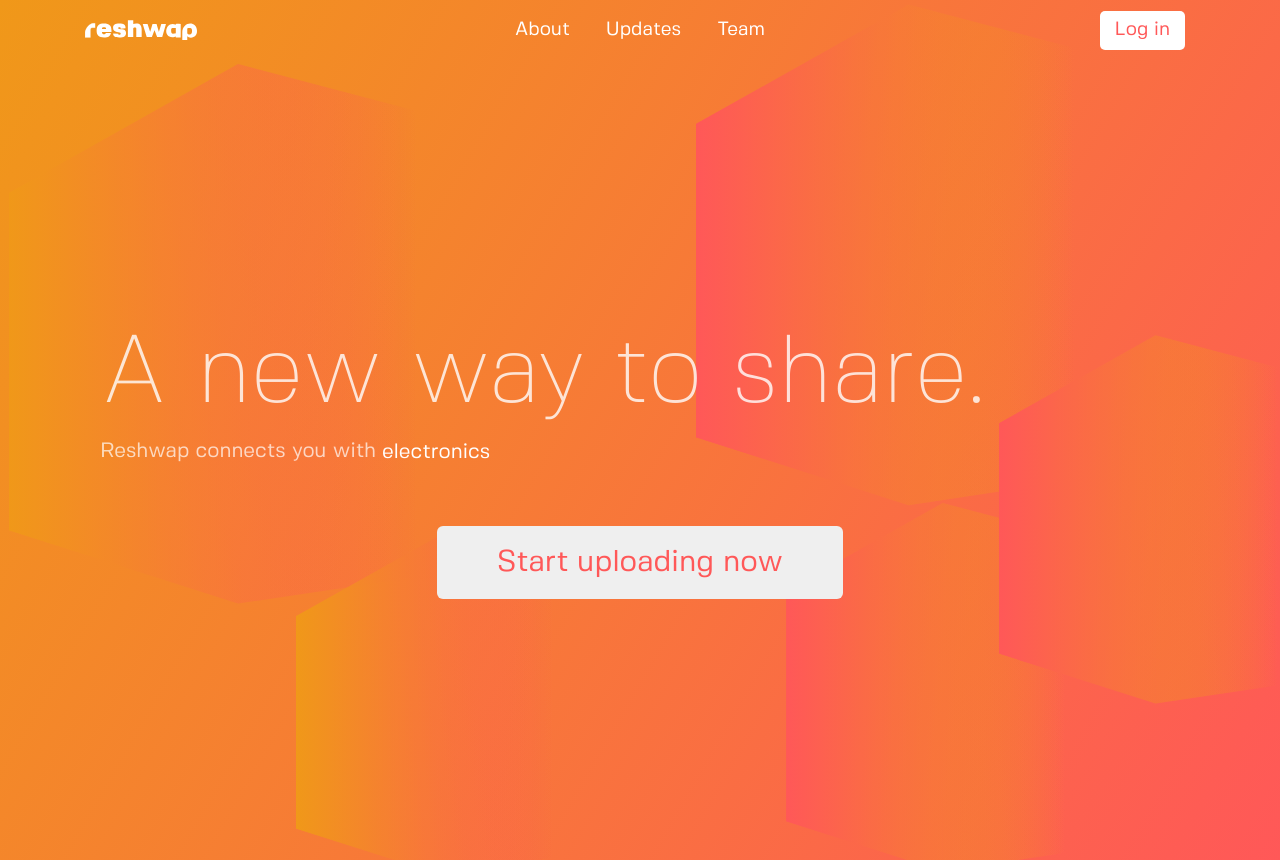
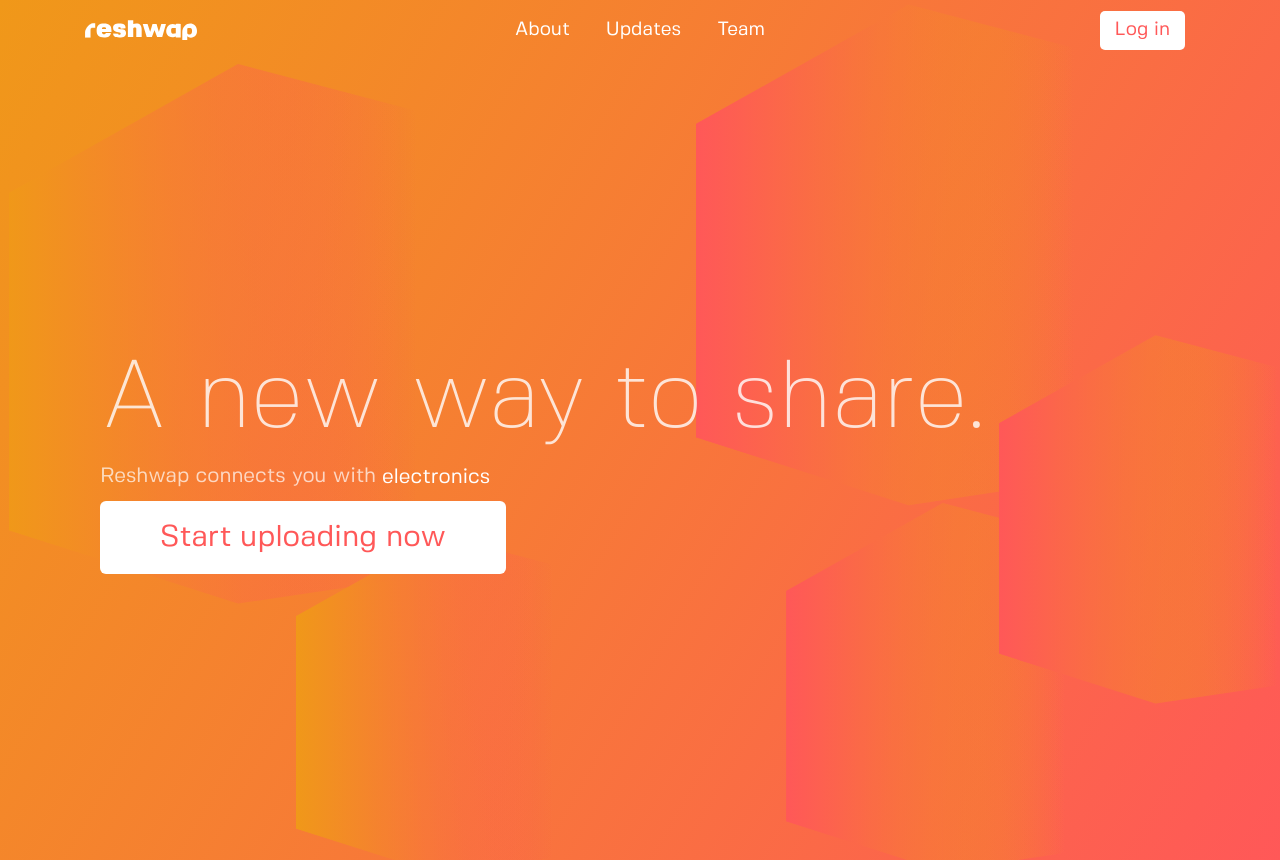
Before and after one commit to alpercanberk/reshwap2019, a Flask app: page / in a window 1280 px wide. Shown: the top 860 px of the page. Run offline with Flask 2, Linux system fonts and the light colour scheme; some libraries are stand-ins or nearby versions.

Commit message:
Index page edits

```diff
--- a/app.py
+++ b/app.py
@@ -179,7 +179,7 @@ def auth():
     flow = google_auth_oauthlib.flow.Flow.from_client_config(
       json.loads(os.environ['CLIENT_SECRET']),
       scopes=oauth_scopes,
-      redirect_uri='https://guarded-reaches-48427.herokuapp.com/oauth2callback'
+      redirect_uri='https://www.reshwap.com/oauth2callback'
     )
 
     authorization_url, state = flow.authorization_url(
--- a/static/stylesheet.css
+++ b/static/stylesheet.css
@@ -583,20 +583,12 @@ label:hover {
 }
 
 .index-btn {
+  background-color:#fff;
   cursor: pointer;
   padding: 14px 60px;
   border-width: 0;
   border-radius: 6px !important;
   font-size: 30px;
-  -webkit-transition: background-color 1s;
-  -moz-transition: background-color 1s;
-  -ms-transition: background-color 1s;
-  -o-transition: background-color 1s;
-  transition: background-color 1s;
-  display: block;
-  margin-left: auto;
-  margin-right: auto;
-  margin-top: 50px;
 }
 
 .index-btn:hover a {
```
